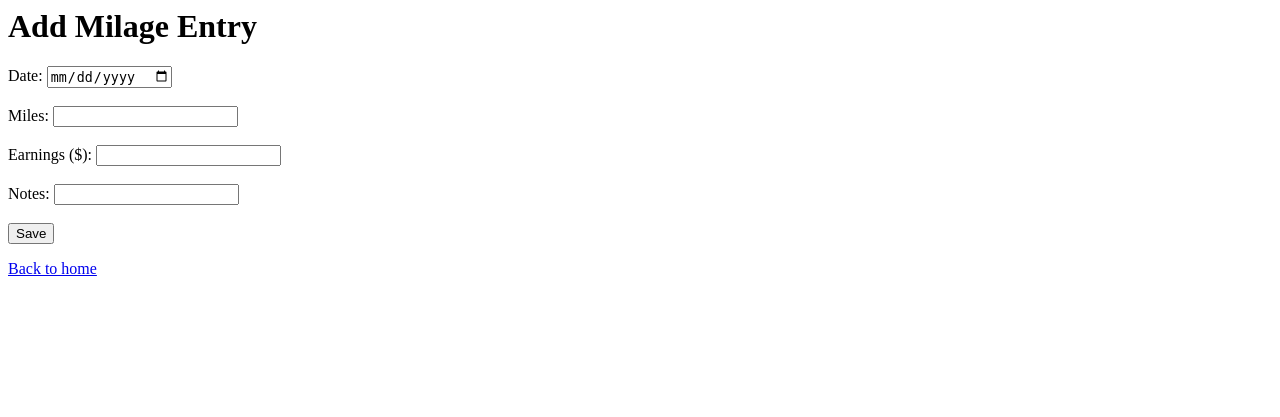
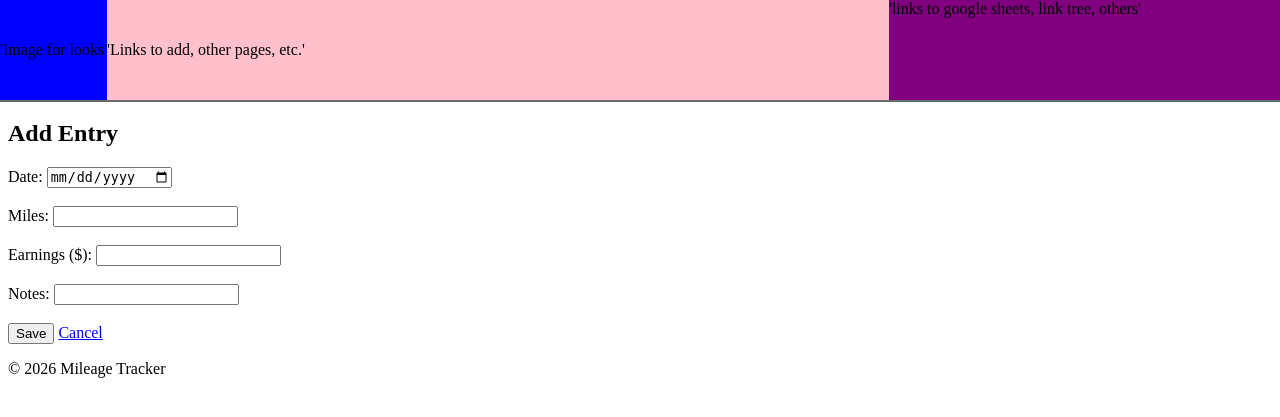
Before and after one commit to Kdubs6991/MileageTrackerWebApp, a Flask app: page /add in a window 1280 px wide. Shown: the top 417 px of the page. Run offline with Flask 3, Linux system fonts and the light colour scheme.

Commit message:
Crated a base template to render different CSS files on different screen sizes. Also started work on custom CSS on main page.

```diff
--- /dev/null
+++ b/static/index-css/indexDesktop.css
@@ -0,0 +1,68 @@
+/**/
+/**/
+/* Header for desktop */
+.mainHeader{
+    /* Fixing the header to the very top of the page */
+    position: fixed;
+    top: 0;
+    right: 0;
+    left: 0;
+    margin-top: 0;
+
+    /* Setting up the flexbox for the header */
+    display: flex;
+    flex-direction: row;
+    justify-content: space-between;
+
+    /* Color of the header */
+    background-color: rgb(128, 128, 128);
+
+    /* Adjusting the header size to fit everything */
+    height: 100px;
+
+    /* Creating a border */
+    border-bottom: 2px solid dimgrey;
+
+}
+
+.leftLogo {
+    /* Setting the logo to not be too wide */
+    width: auto;
+    max-width: 100%;
+    background-color: blue;
+
+    /* Making the logo shrink if it gets too small */
+    display: flex;
+    align-items: center;
+    justify-content: center;
+}
+
+.middleSection{
+    background-color: pink;
+
+    /* Flexbox setup */
+    flex: 2;
+    display: flex;
+    align-items: center;
+    justify content: center;
+    max-width: 800px;
+
+    margin-left: 0px;
+}
+
+.rightSection{
+    background-color: purple;
+
+    /* Flexbox setup */
+    flex: 1;
+    min-width: 200px;
+    align-items: center;
+    justify-content: space-between;
+}
+
+/**/
+/**/
+/* Main body for desktop */
+.mainBody {
+    margin-top: 120px;
+}
--- /dev/null
+++ b/static/index-css/indexMobile.css
@@ -0,0 +1,65 @@
+/**/
+/**/
+/* Header for desktop */
+.mainHeader{
+    /* Fixing the header to the very top of the page */
+    position: fixed;
+    top: 0;
+    right: 0;
+    left: 0;
+    margin-top: 0;
+
+    /* Setting up the flexbox for the header */
+    display: flex;
+    flex-direction: row;
+    justify-content: space-between;
+
+    /* Color of the header */
+    background-color: rgb(128, 128, 128);
+
+    /* Adjusting the header size to fit everything */
+    height: 100px;
+
+    /* Creating a border */
+    border-bottom: 2px solid dimgrey;
+
+}
+
+.leftLogo {
+    /* Setting the logo to not be too wide */
+    width: auto;
+    max-width: 100%;
+    background-color: dimgrey;
+
+    /* Making the logo shrink if it gets too small */
+    display: flex;
+    align-items: center;
+    justify-content: center;
+}
+
+.middleSection{
+    background-color: blue;
+
+    /* Flexbox setup */
+    flex: 2;
+    display: flex;
+    align-items: center;
+    justify content: center;
+    max-width: 800px;
+
+    margin-left: 0px;
+}
+
+.rightSection{
+    background-color: green;
+
+    /* Flexbox setup */
+    flex: 1;
+    min-width: 200px;
+    align-items: center;
+    justify-content: space-between;
+}
+
+/**/
+/**/
+/*  */
--- a/templates/add.html
+++ b/templates/add.html
@@ -1,33 +1,38 @@
-<! DOCTYPE html>
-<html>
-    <head>
-        <title>Add Entry</title>
-    </head>
-    <body>
-        <h1>Add Milage Entry</h1>
+{% extends "base.html" %}
 
-        <!-- A form is how the browser sends user input to the server
-        Changed the method of the form from get (which was blank) to
-        post. Did this so the data goes in the request body and not
-        appear in the URL.
-        -->
-        <form method="post">
-            <!-- Each label in here becomes a key we can read in Flask later. -->
+{% block title %}Add Entry — Mileage Tracker{% endblock %}
+
+{% block content %}
+
+<section>
+    <h2>Add Entry</h2>
+
+    <form method="post">
+        <!-- Each label in here becomes a key we can read in Flask later. -->
+        <div>
             <label>Date:</label>
             <input type="date" name="date"><br><br>
+        </div>
 
+        <div>
             <label>Miles:</label>
             <input type="number" step="0.01" name="miles"><br><br>
+        </div>
 
+        <div>
             <label>Earnings ($):</label>
             <input type="number" step="0.01" name="earnings"><br><br>
+        </div>
 
+        <div>
             <label>Notes:</label>
             <input type="text" name="notes"><br><br>
+        </div>
 
+        <div>
             <button type="submit">Save</button>
-        </form>
-
-    <a href="/">Back to home</a>
-    </body>
-</html>
+            <a href="/">Cancel</a>
+        </div>
+    </form>
+</section>
+{% endblock %}
--- /dev/null
+++ b/templates/base.html
@@ -0,0 +1,51 @@
+<!-- Base.html is a share template (called a layout in
+ an MVC project, and it holds the HTML for shared things
+ such as the header, and footer, and more. -->
+
+<!DOCTYPE html>
+<html lang="en">
+    <head>
+        <meta charset="utf-8">
+        <title>{% block title%}Milage Tracker{% endblock %}</title>
+
+        <!-- Links to all the stylesheets -->
+        <link rel="stylesheet" href="{{ url_for('static', filename='index-css/indexMobile.css') }}" media="screen and (max-width: 435px)">
+        <link rel="stylesheet" href="{{ url_for('static', filename='index-css/indexDesktop.css') }}" media="screen and (min-width: 436px)">
+    </head>
+
+    <body>
+        <!-- Header element for the top of the webpage -->
+        <header class="mainHeader">
+            <!-- Left section to add a small icon image -->
+            <div class="leftLogo">
+                'Image for looks'
+            </div>
+
+            <!-- Middle section for navigation links -->
+            <div class="middleSection">
+                <nav>
+                    'Links to add, other pages, etc.'
+                </nav>
+            </div>
+
+            <!-- Right section for external links -->
+            <div class="rightSection">
+                'links to google sheets, link tree, others'
+            </div>
+        </header>
+
+        <main class="mainBody">
+            {% block content %}{% endblock %}
+        </main>
+
+        <footer>
+            <div>
+                <p>© {{ 2026 }} Mileage Tracker</p>
+            </div>
+        </footer>
+    </body>
+</html>
+
+<!-- Notes for Development use
+  • Header z-index = 1000
+ -->
```
Also changed, not shown: templates/home.html (+23 -17 lines), static/style.css (deleted).
